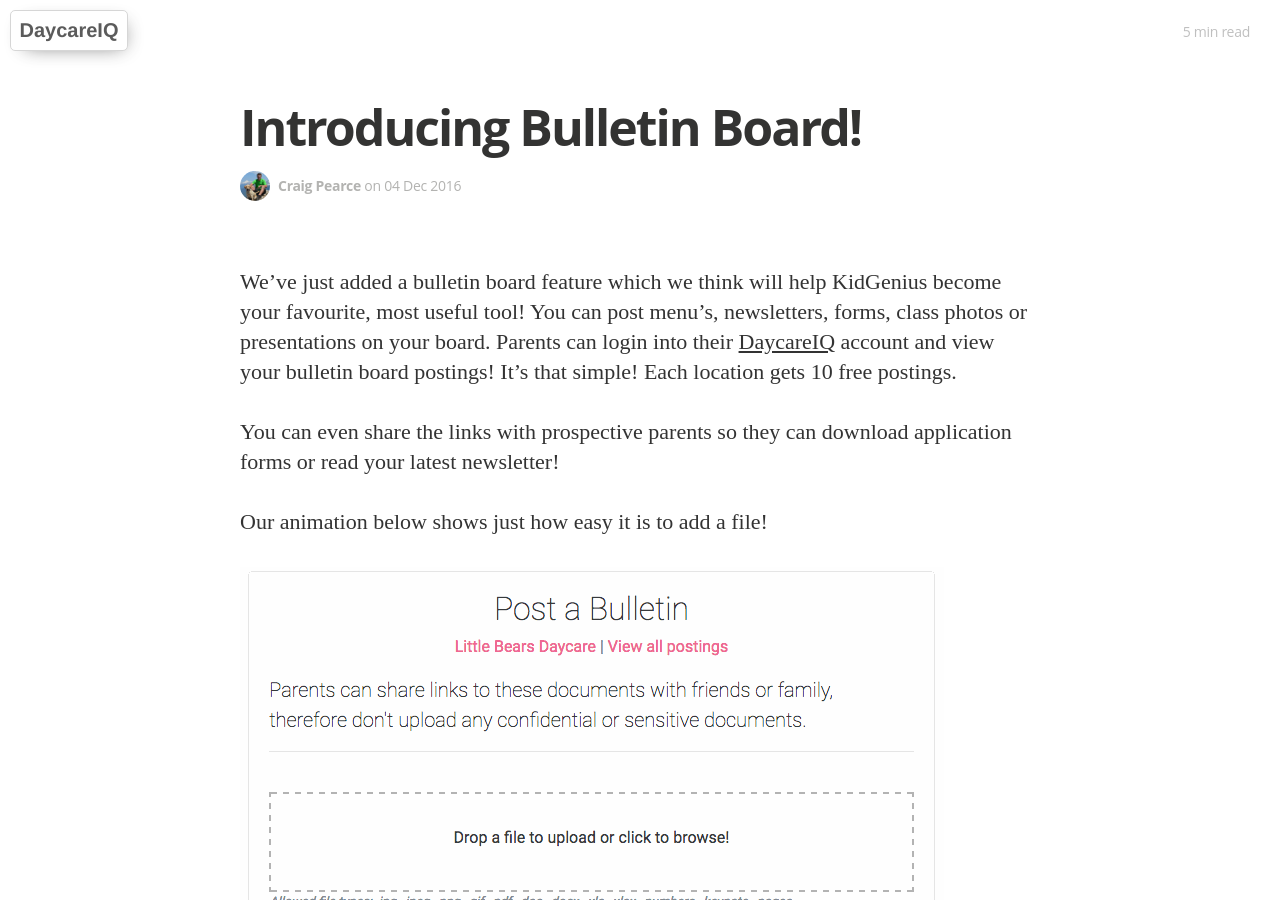
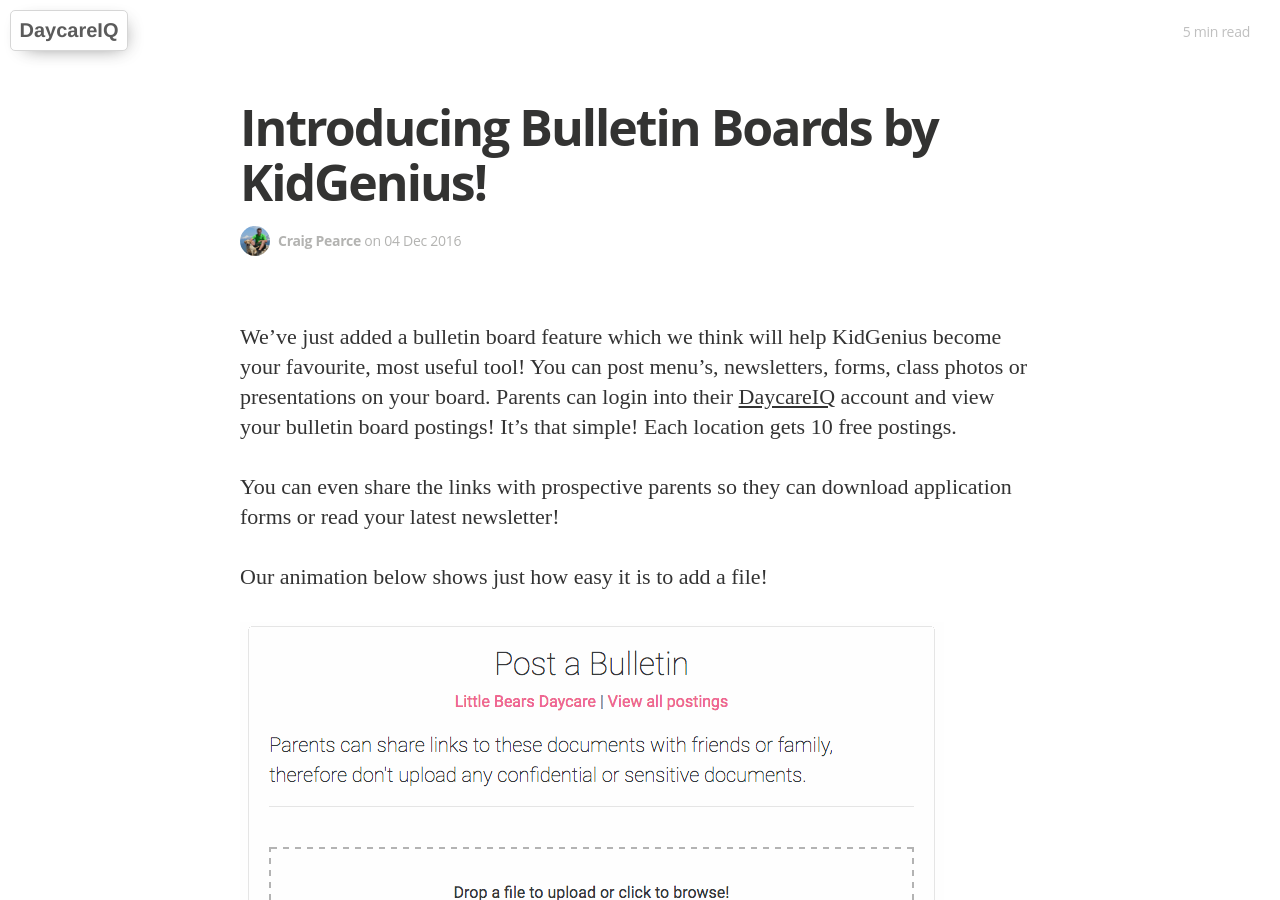
Before and after one commit to DaycareIQ/blog.daycareiq.com, a Jekyll site: the page built from _posts/2016-12-04-Bulletin-Board.md, in a window 1280 px wide and 900 px high. Built offline with Jekyll 4.4.1, drawn with Linux system fonts in a browser that asks for light colours; nearby versions of some CDN libraries; some web fonts are replaced.

Commit message:
Update 2016-12-04-Bulletin-Board.md

```diff
--- a/_posts/2016-12-04-Bulletin-Board.md
+++ b/_posts/2016-12-04-Bulletin-Board.md
@@ -6,7 +6,7 @@
   - child care
   - Features
   - Bulletin Board
-title: Introducing Bulletin Board!
+title: Introducing Bulletin Boards by KidGenius!
 description:  Sharing monthly/weekly menu's, newsletters and forms has never been easier!
 published: true
 author: cp
```
